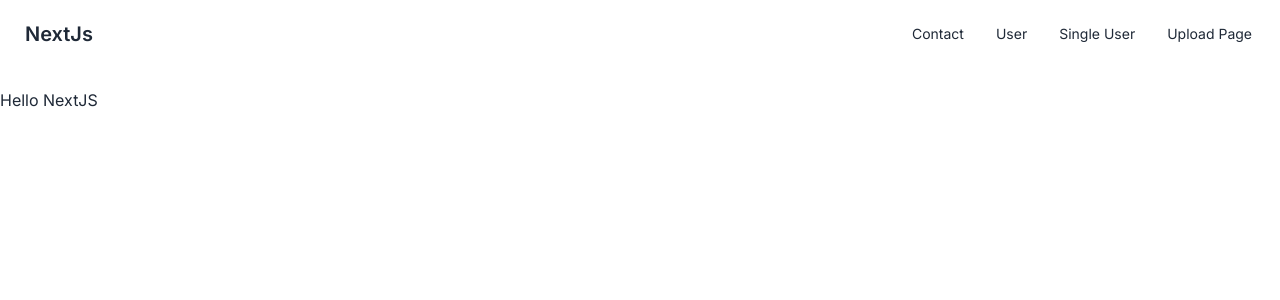
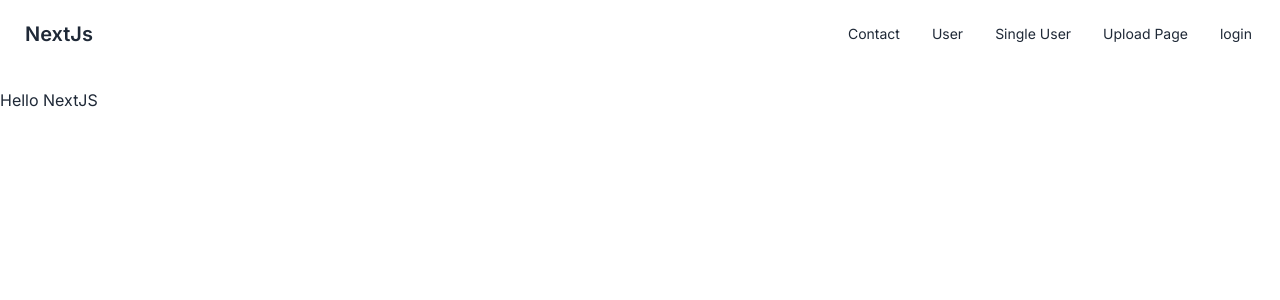
Before and after one commit to mabdullahjs/Nextjs, a Next.js app: page / in a window 1280 px wide. Shown: the top 300 px of the page. Built offline with nearby package versions, Linux system fonts and the light colour scheme; no server answers.

Commit message:
next auth login with google

```diff
--- a/app/api/auth/[...nextauth]/route.ts
+++ b/app/api/auth/[...nextauth]/route.ts
@@ -1,7 +1,14 @@
 import NextAuth from "next-auth"
+import GoogleProvider from "next-auth/providers/google";
 
-const handler = NextAuth({
-  ...
-})
+export const authOptions = {
+  providers: [
+    GoogleProvider({
+      clientId: process.env.GOOGLE_CLIENT_ID!,
+      clientSecret: process.env.GOOGLE_CLIENT_SECRET!
+    })
+  ]
+}
+const handler = NextAuth(authOptions)
 
 export { handler as GET, handler as POST }
--- /dev/null
+++ b/app/api/auth/token/route.ts
@@ -0,0 +1,7 @@
+import { getToken } from "next-auth/jwt";
+import { NextRequest, NextResponse } from "next/server";
+
+export async function GET(request: NextRequest) {
+    const token = await getToken({ req: request });
+    return NextResponse.json(token);
+}
--- a/app/components/Navbar.tsx
+++ b/app/components/Navbar.tsx
@@ -1,7 +1,10 @@
+import { getServerSession } from 'next-auth'
 import Link from 'next/link'
 import React from 'react'
+import { authOptions } from '../api/auth/[...nextauth]/route'
 
-const Navbar = () => {
+const Navbar = async () => {
+    const session = await getServerSession(authOptions);
     return (
         <>
             <div className="navbar bg-base-100">
@@ -22,6 +25,13 @@ const Navbar = () => {
                         <li>
                             <Link href='/upload'>Upload Page</Link>
                         </li>
+                        <li>
+                            {!session && <Link href='/api/auth/signin'>login</Link>}
+                            {session && <div>{session.user!.name}</div>}
+                        </li>
+                        {session && <li>
+                            <Link href='/api/auth/signout'>Logout</Link>
+                        </li>}
                     </ul>
                 </div>
             </div>
```
